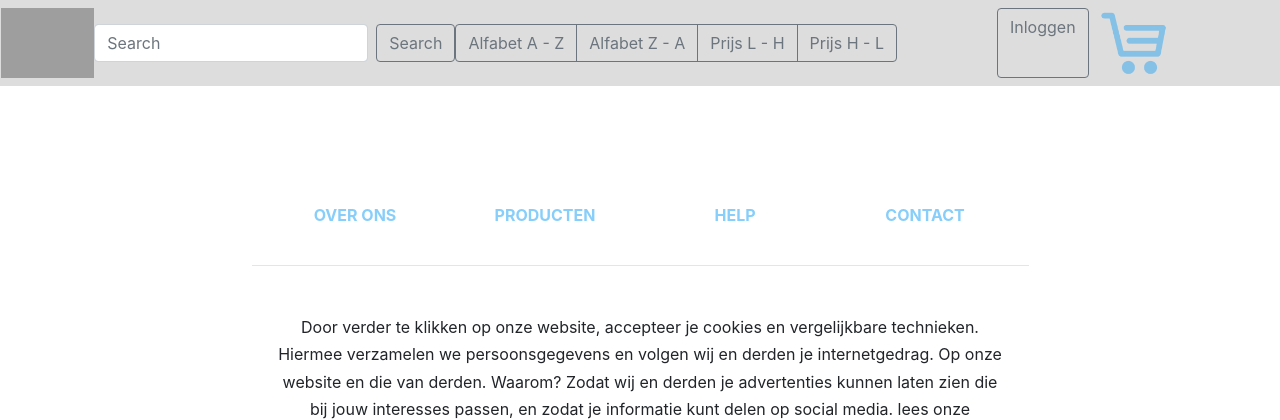
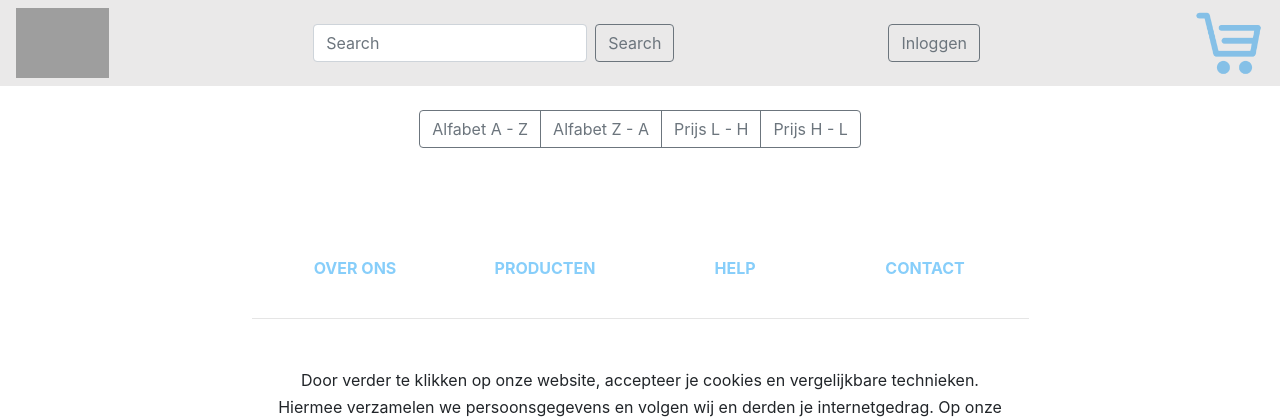
Before and after one commit to HylkeJellema/WWI, a PHP site: page /Lijstpagina.php?search=1 in a window 1280 px wide. Shown: the top 420 px of the page. Run offline with PHP 8.4, Linux system fonts and the light colour scheme; data that the repository does not hold is empty; grey boxes are pictures that could not be loaded.

Commit message:
Lijstpagina zonder buggs

```diff
--- a/Lijstpagina.php
+++ b/Lijstpagina.php
@@ -14,38 +14,22 @@ include_once "productfuncties.php";
 //include "NAVBar functie.php";
 //navigatiebalkje();
 ?>
-
-<nav class="navbar navbar-light justify-content-between" style="background-color: #DDDDDD;">
-    <div class="row">
+<body>
+    <nav class="navbar navbar-light justify-content-between" style="background-color: #EAE9E9;">
         <a href="Homepagina.php">
             <img class="float-left" src="imgs/wide-world-importers-logo-small.png" height="70">
         </a>
-        <form class="form-inline">
+        <form class="form-inline" method="get">
             <input class="form-control mr-sm-2" type="search" placeholder="Search" aria-label="Search" name="search">
             <button class="btn btn-outline-secondary my-2 my-sm-0" type="submit">Search</button>
         </form>
-        <form class="form-inline" action="Lijstpagina.php" method="get">
-            <div class="btn-group btn-group-toggle" role="group">
-                <button class="btn btn-outline-secondary" name="sorteer" value="az" type="submit">Alfabet A - Z</button>
-                <button class="btn btn-outline-secondary" name="sorteer" value="za" type="submit">Alfabet Z - A</button>
-                <button class="btn btn-outline-secondary" name="sorteer" value="lh" type="submit">Prijs L - H</button>
-                <button class="btn btn-outline-secondary" name="sorteer" value="hl" type="submit">Prijs H - L</button>
-            </div>
-            <input type="hidden" name="search" value="<?php print($_GET["search"]); ?>">
-        </form>
-        <a class="btn btn-outline-secondary" href="Login.php" style="margin-left: 100px; margin-right: 10px;">Inloggen</a>
+        <a class="btn btn-outline-secondary" href="Login.php" style="margin-left: 10px; margin-right: 10px;">
+            Inloggen
+        </a>
         <a href="Winkelwagen.php">
             <img class="float-right" src="imgs/winkelmandje.png" height="70" width="70">
         </a>
-    </div>
-    <div class="row">
-        <?php
-
-        ?>
-    </div>
-</nav>
-<body>
-
+    </nav>
 <br>
 <?php
 
@@ -57,15 +41,15 @@ if(isset($_GET['search'])){
     $vraag = "";
 }
 
-$sql = "SELECT StockGroupName FROM stockgroups";
-$result = mysqli_query($conn, $sql)
-or die("Error: " . mysqli_error($conn));
-while($row = mysqli_fetch_array($result, MYSQLI_ASSOC and $cat == 0)){
-    $categorie = $row["StockGroupName"];
-    if(isset($_GET["$categorie"])){
-        $cat = $categorie;
-    }
-}
+//$sql = "SELECT StockGroupName FROM stockgroups";
+//$result = mysqli_query($conn, $sql)
+//or die("Error: " . mysqli_error($conn));
+//while($row = mysqli_fetch_array($result, MYSQLI_ASSOC)){
+//    $categorie = $row["StockGroupName"];
+//    if(isset($_GET["$categorie"])){
+//        $cat = $categorie;
+//    }
+//}
 
 $sql = "SELECT StockItemName, RecommendedRetailPrice, StockItemID, SearchDetails, Photo FROM stockitems WHERE SearchDetails LIKE '%" . $vraag . "%' OR StockItemName LIKE '%" . $vraag . "%'";
 
@@ -74,11 +58,11 @@ $sqlPLtotPH = "SELECT StockItemName, RecommendedRetailPrice, StockItemID, Photo
 $sqlZtotA = "SELECT StockItemName, RecommendedRetailPrice, StockItemID, Photo FROM stockitems WHERE SearchDetails LIKE '%" . $vraag . "%' OR StockItemName LIKE '%" . $vraag . "%' ORDER BY StockItemName DESC";
 $sqlAtotZ = "SELECT StockItemName, RecommendedRetailPrice, StockItemID, Photo FROM stockitems WHERE SearchDetails LIKE '%" . $vraag . "%' OR StockItemName LIKE '%" . $vraag . "%' ORDER BY StockItemName ASC";
 
-$sqlCategorie = "SELECT Si.Photo, Si.StockItemName, Si.RecommendedRetailPrice, Si.StockItemID
-                 FROM stockgroups as Sg
-                 INNER JOIN stockitemstockgroups as Stg on Sg.StockGroupID=Stg.StockGroupID
-                 INNER JOIN stockitems as Si on Si.StockItemID=Stg.StockItemID
-                 WHERE Sg.StockGroupName ='" . $cat . "'";
+//$sqlCategorie = "SELECT Si.Photo, Si.StockItemName, Si.RecommendedRetailPrice, Si.StockItemID
+//                 FROM stockgroups as Sg
+//                 INNER JOIN stockitemstockgroups as Stg on Sg.StockGroupID=Stg.StockGroupID
+//                 INNER JOIN stockitems as Si on Si.StockItemID=Stg.StockItemID
+//                 WHERE Sg.StockGroupName ='" . $cat . "'";
 
 if(isset($_GET["sorteer"])){
     if($_GET["sorteer"]=="az"){
@@ -90,14 +74,28 @@ if(isset($_GET["sorteer"])){
     elseif($_GET["sorteer"]=="lh"){
     $zoekresultaten = mysqli_query($conn, $sqlPLtotPH);}
 } else {
-    if(isset($_GET["$cat"])){
-        $zoekresultaten = mysqli_query($conn, $sqlCategorie);
-    } else {
-        $zoekresultaten = mysqli_query($conn, $sql);
-    }
+//    if(isset($_GET["$cat"])){
+//        $zoekresultaten = mysqli_query($conn, $sqlCategorie);
+//    } else {
+//        $zoekresultaten = mysqli_query($conn, $sql);
+//    }
+    $zoekresultaten = mysqli_query($conn, $sql);
 }
 ?>
 
+
+<div class="col" style="height: 100%;">
+    <form class="text-center" action="Lijstpagina.php" method="get">
+        <div class="btn-group btn-group" role="group" style="margin-bottom: 15px;">
+            <button class="btn btn-outline-secondary" name="sorteer" value="az" type="submit">Alfabet A - Z</button>
+            <button class="btn btn-outline-secondary" name="sorteer" value="za" type="submit">Alfabet Z - A</button>
+            <button class="btn btn-outline-secondary" name="sorteer" value="lh" type="submit">Prijs L - H</button>
+            <button class="btn btn-outline-secondary" name="sorteer" value="hl" type="submit">Prijs H - L</button>
+        </div>
+        <input type="hidden" name="search" value="<?php print($_GET["search"]); ?>">
+    </form>
+</div>
+<div class="col" style="height: 100%">
 <div class="row">
 <?php
 
@@ -133,7 +131,7 @@ while($row = mysqli_fetch_array($zoekresultaten)){
         }
     ?>
 </div>
-
+</div>
 </body>
 <br><br>
 <?php
```
